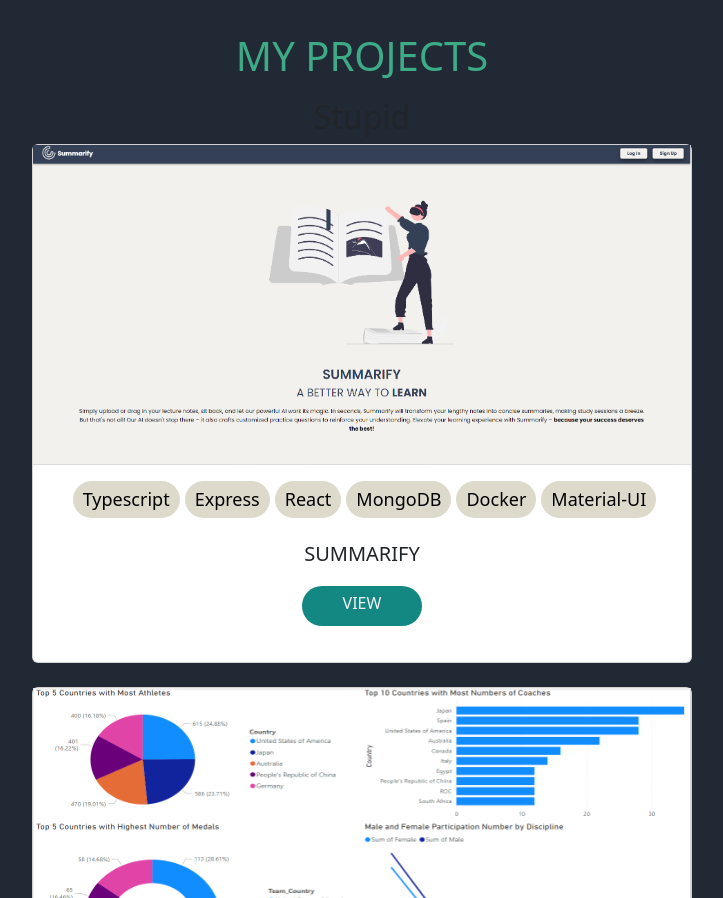
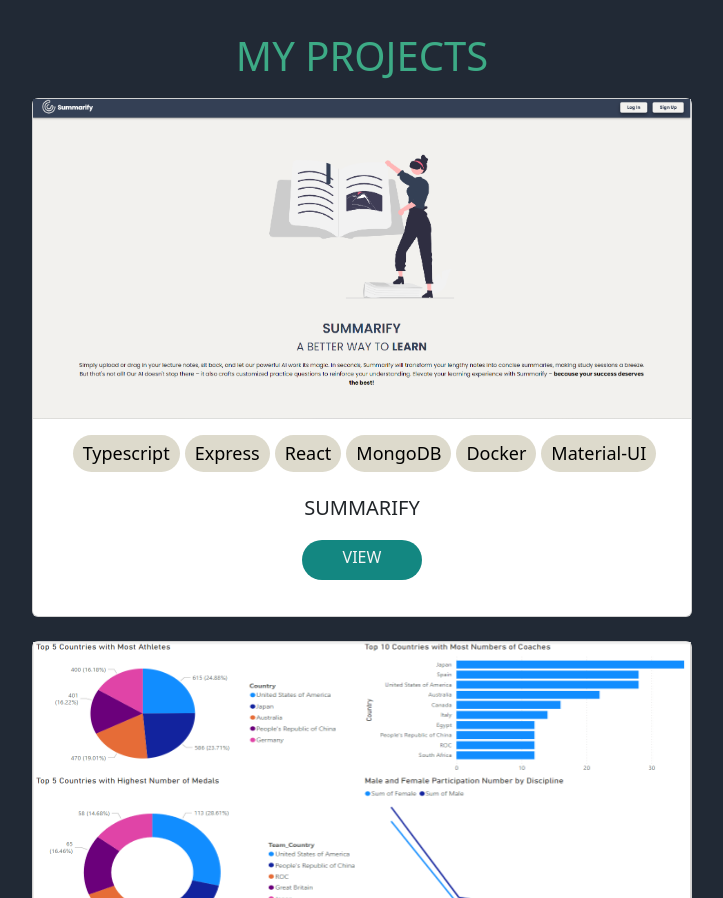
Before and after one commit to ShouravRakshit/Main-Portfolio-Page, a React (Vite) app in the folder client/: page / in a window 1280 px wide. Shown: the part 1865-2763 px from the top of the page, without its empty margins (278-1001 px from the left). Built offline with nearby package versions, Linux system fonts and the light colour scheme.

Commit message:
removed the headline

```diff
--- a/client/src/App.jsx
+++ b/client/src/App.jsx
@@ -46,7 +46,7 @@
       <div style={{ width: "75%" }} className="container" id="projects">
         <div className="container text-center mt-3 project">
           <h1 style={{ textTransform: "uppercase",  }}>My Projects</h1>
-          <h2>Stupid</h2>
+
           <Jump>
 
         <div style={{ width: "75%" }} className="container" id="projects">
```
